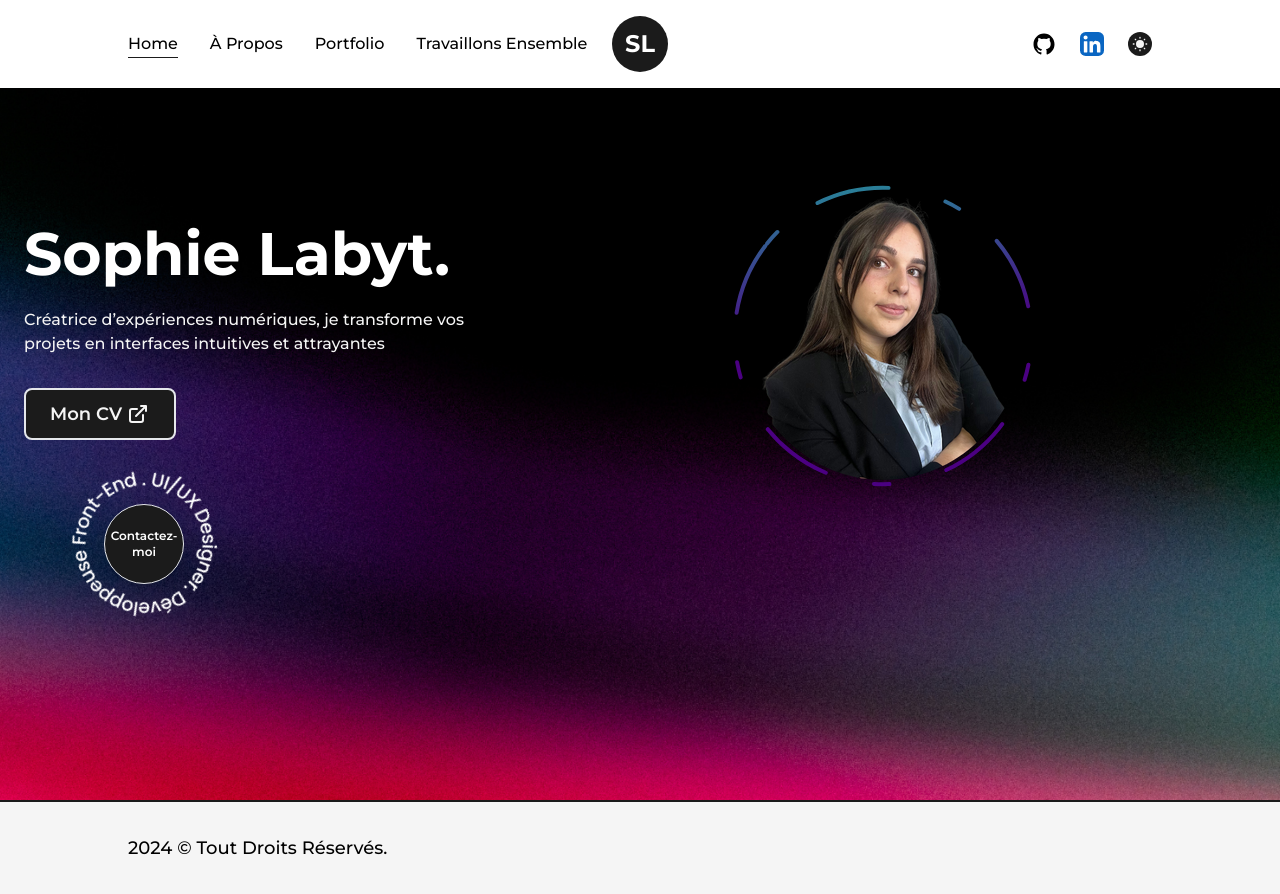
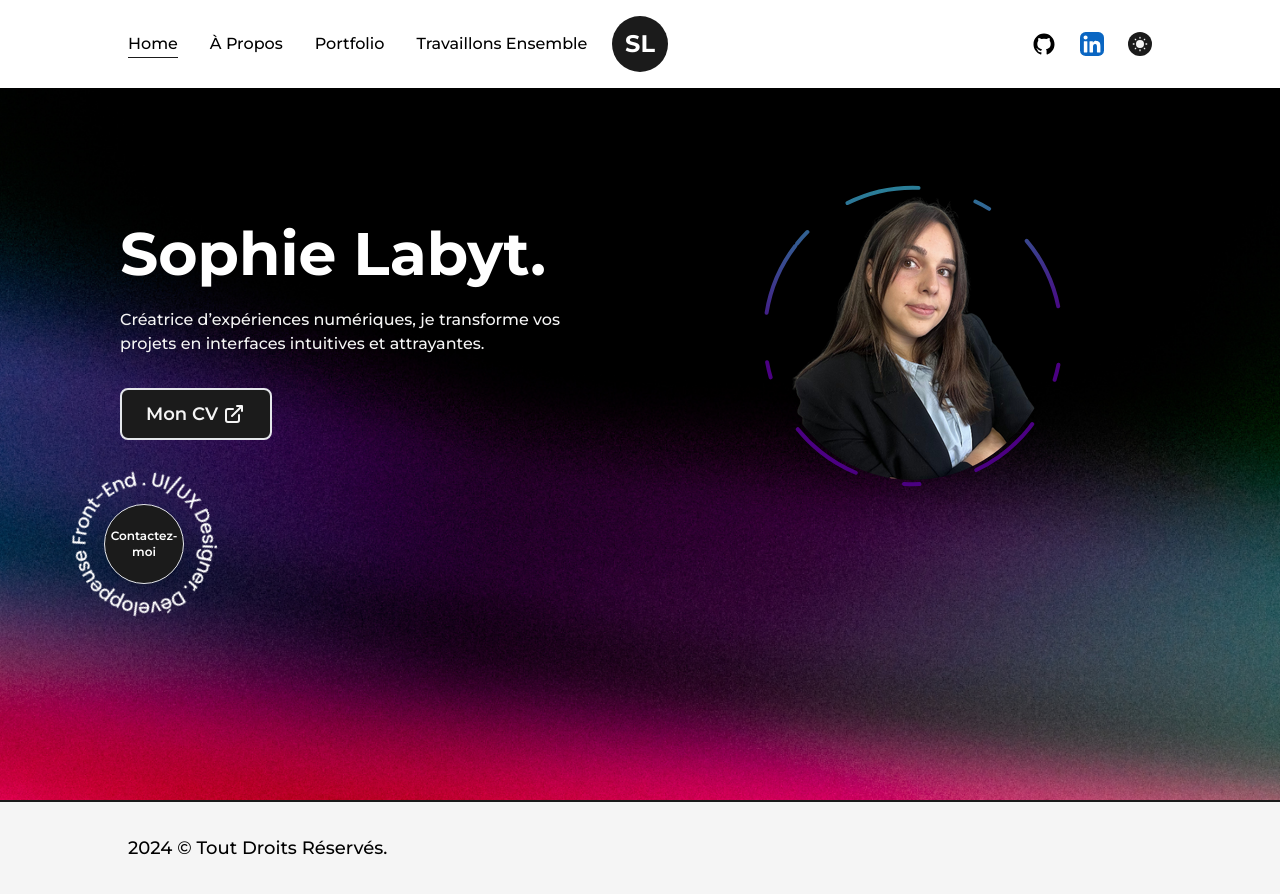
Before and after one commit to SophieLab/sophie-portfolio, a Next.js app: page / in a window 1280 px wide. Built offline with nearby package versions, Linux system fonts and the light colour scheme.

Commit message:
correction  padding index

```diff
--- a/src/components/Hooks/useThemeSwitch.js
+++ b/src/components/Hooks/useThemeSwitch.js
@@ -51,7 +51,6 @@ export function useThemeSwitch() {
     }
   }, [mode]);
 
-  // we're doing it this way instead of as an effect so we only
-  // set the localStorage value if they explicitly change the default
+
   return [mode, setMode];
 }
--- a/src/pages/index.js
+++ b/src/pages/index.js
@@ -19,50 +19,48 @@ export default function Home() {
       </Head>
 
       <TransitionEffect />
-      {/* Ajout de overflow-x-hidden pour cacher les débordements horizontaux */}
+
+      {/* Main article with background image */}
       <article
         className="flex min-h-screen items-center justify-center text-light bg-cover bg-center bg-no-repeat sm:items-start overflow-x-hidden"
-        style={{ backgroundImage: "url('/background4.webp')", backgroundSize: 'cover' }} // Correction ici pour éviter les débordements
+        style={{ backgroundImage: "url('/background4.webp')", backgroundSize: 'cover' }}
       >
         <Layout className="!pt-0 md:!pt-12 sm:!pt-8 px-6 max-w-full overflow-x-hidden">
           <div className="flex w-full items-start justify-between md:flex-col-reverse">
 
-            {/* Left Section Text */}
-            <div className="flex w-2/2 max-w-full flex-col items-start self-center lg:w-full lg:text-center lg:items-center lg:px-8 ml-auto">
+            {/* Left Section (Text Content) with more right margin */}
+            <div className="flex w-2/2 max-w-full flex-col items-start self-center lg:w-full lg:text-center lg:items-center lg:px-8 pl-24 ml-auto">
               <AnimatedText
                 text="Sophie Labyt."
                 className="text-white !text-left !text-6xl xl:!text-5xl lg:!text-center lg:!text-5xl md:!text-4xl sm:!text-3xl"
               />
               <p className="my-4 max-w-full text-base font-medium md:text-sm sm:!text-xs lg:text-center lg:px-4">
-                Créatrice d’expériences numériques, je transforme vos projets en interfaces intuitives et attrayantes
+                Créatrice d’expériences numériques, je transforme vos projets en interfaces intuitives et attrayantes.
               </p>
               <div className="mt-4 flex flex-col items-start lg:items-center lg:self-center lg:px-4">
-                {/* CV and Contact Links */}
+                {/* CV Link */}
                 <div className="flex items-center mb-4">
                   <Link
                     href="/CV-SophieLabyt.pdf"
-                    target={"_blank"}
-                    className={`flex items-center rounded-lg border-2 border-solid bg-dark p-2.5 px-6 text-lg font-semibold
-                      capitalize text-light hover:border-dark hover:bg-transparent hover:text-dark
-                      dark:bg-light dark:text-dark dark:hover:border-light dark:hover:bg-dark dark:hover:text-light
-                      md:p-2 md:px-4 md:text-base sm:px-3 sm:text-sm`}
+                    target="_blank"
+                    className="flex items-center rounded-lg border-2 border-solid bg-dark p-2.5 px-6 text-lg font-semibold capitalize text-light hover:border-dark hover:bg-transparent hover:text-dark dark:bg-light dark:text-dark dark:hover:border-light dark:hover:bg-dark dark:hover:text-light md:p-2 md:px-4 md:text-base sm:px-3 sm:text-sm"
                     download
                   >
                     Mon CV <LinkArrow className="ml-1 !w-6 md:!w-4 sm:!w-3" />
                   </Link>
                 </div>
 
-                {/* HireMe Component Below the Buttons */}
+                {/* HireMe Component */}
                 <div className="w-48 h-auto flex items-center justify-center relative md:w-36 sm:w-28">
                   <HireMe />
                 </div>
               </div>
             </div>
 
-            {/* Right Section Photo with Floating Icons */}
+            {/* Right Section (Photo) */}
             <div className="relative w-full max-w-full lg:w-1/2 md:w-full sm:w-full overflow-x-hidden">
-  <Photo />
-</div>
+              <Photo />
+            </div>
 
           </div>
         </Layout>
```
